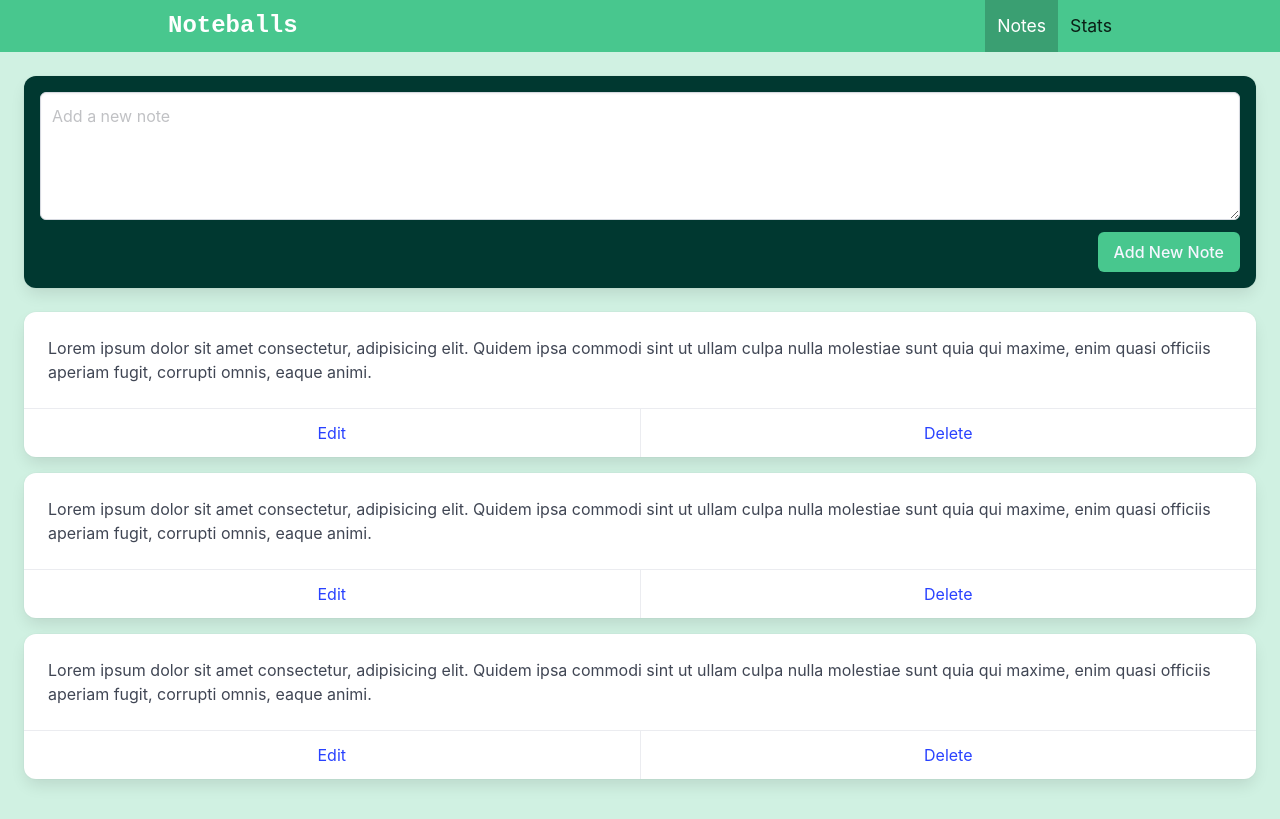
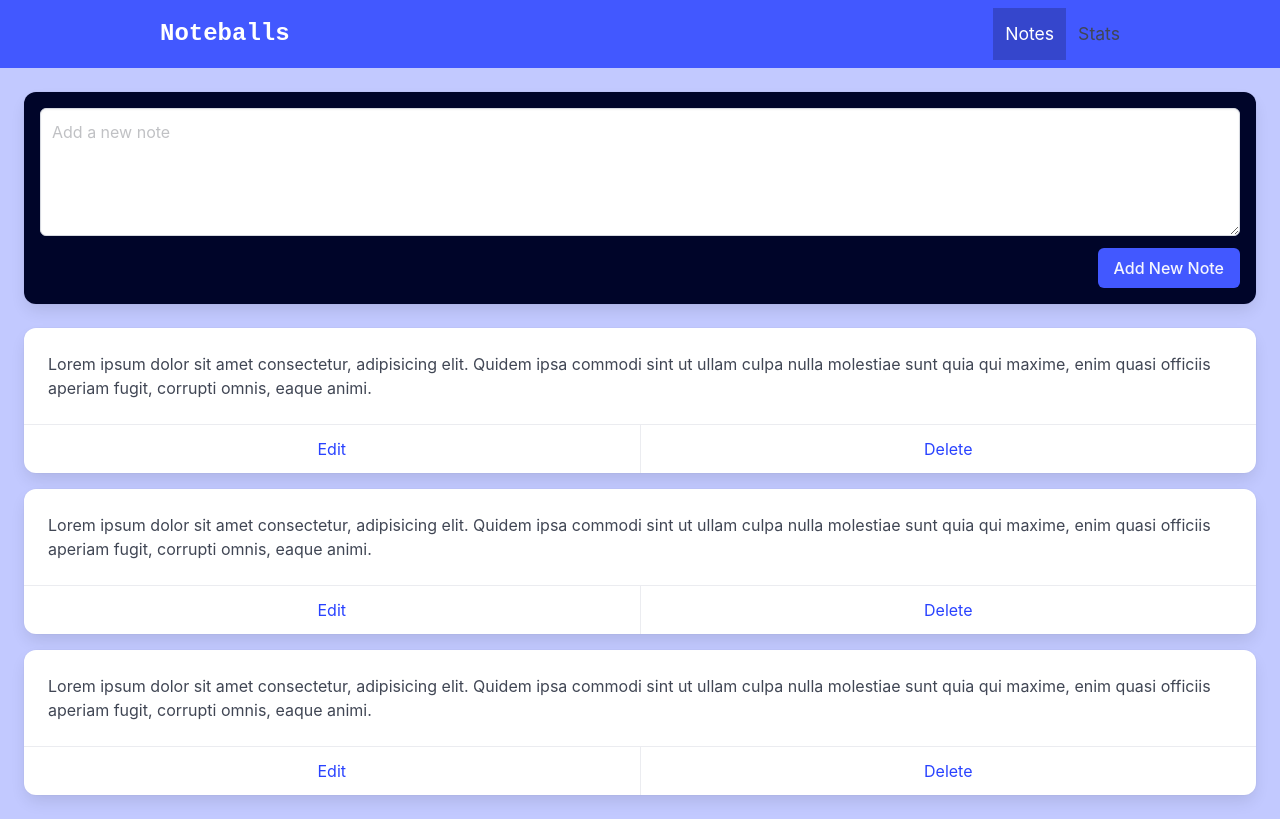
Before and after one commit to VindicoDavid/Noteballs, a Vue app in the folder Noteballs/: page /#/ in a window 1280 px wide. Built offline with nearby package versions, Linux system fonts and the light colour scheme.

Commit message:
change styles to blue

```diff
--- a/Noteballs/index.html
+++ b/Noteballs/index.html
@@ -1,5 +1,5 @@
 <!DOCTYPE html>
-<html lang="en" class="has-background-success-light">
+<html lang="en" class="has-background-link-light">
   <head>
     <meta charset="UTF-8">
     <link rel="icon" href="/favicon.ico">
--- a/Noteballs/src/components/Layout/NavBar.vue
+++ b/Noteballs/src/components/Layout/NavBar.vue
@@ -1,6 +1,6 @@
 <template>
-    <nav class="navbar is-success" aria-label="main navigation" role="navigation">
-      <div class="container is-max-desktop px-2">
+    <nav class="navbar has-background-link" aria-label="main navigation" role="navigation">
+      <div class="container is-max-desktop pt-2 pb-2">
         <div class="navbar-brand">
           <div class="navbar-item is-size-4 is-family-monospace">
             Noteballs
--- a/Noteballs/src/views/ViewNotes.vue
+++ b/Noteballs/src/views/ViewNotes.vue
@@ -1,7 +1,7 @@
 <template>
     <div class="notes mx-5 mt-5 mb-5">
 
-      <div class="card has-background-primary-dark p-4 mb-5">
+      <div class="card has-background-link-dark p-4 mb-5">
         <div class="field">
           <div class="control">
             <textarea
@@ -13,7 +13,7 @@
 
         <div class="field is-grouped is-grouped-right">
           <div class="control">
-            <button class="button is-link has-background-success">
+            <button class="button is-link has-background-link">
               Add New Note
             </button>
           </div>
```
